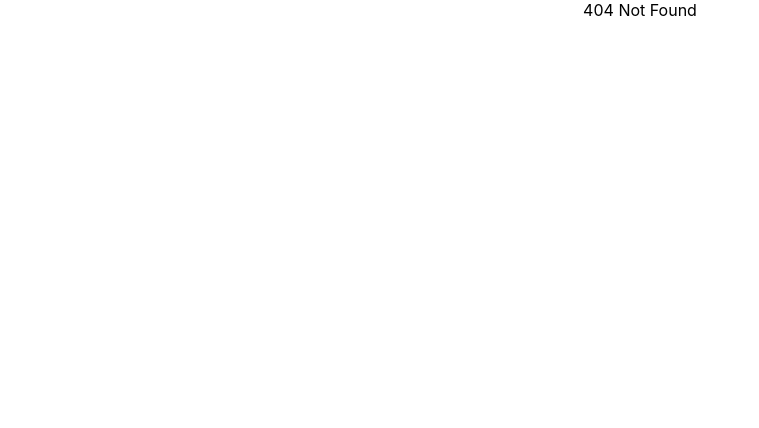
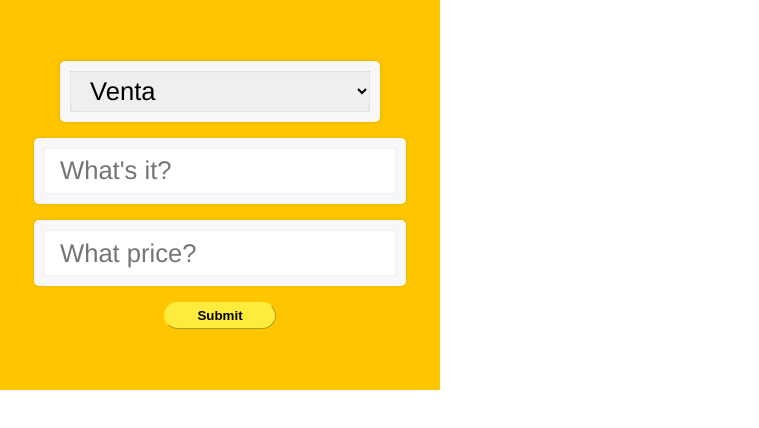
Before and after one commit to jcmpes/kodepop, a React (Create React App) app: page /new-listing in a window 1280 px wide. Before the commit this address led to /404. Shown: the top 428 px of the page, without its empty margins (0-759 px from the left). Built offline with nearby package versions, Linux system fonts and the light colour scheme.

Commit message:
feat: Added SelectField component passing options as props

```diff
--- a/src/App.js
+++ b/src/App.js
@@ -2,7 +2,7 @@ import React from 'react';
 import { BrowserRouter as Router, Switch, Route, Redirect } from 'react-router-dom';
 import storage from './utils/storage'
 import { clearSession } from './api/client';
-import { AdsPage, DetailPage } from './components/ads';
+import { AdsPage, DetailPage, NewListingPage } from './components/ads';
 import Layout from './components/layout';
 import { LoginPage } from './components/auth';
 
@@ -40,6 +40,7 @@ function App({ existingToken }) {
               <LoginPage onLogin={handleLogin} />
             }
           </Route>
+          <Route path="/new-listing" component={NewListingPage} />
           <Route path="/listing/:id">
             {
               routerProps =>
--- a/src/api/adverts.js
+++ b/src/api/adverts.js
@@ -9,6 +9,10 @@ export const getAds = async () => {
 export const getDetail = async id => {
     const url = `${process.env.REACT_APP_API_BASE_URL}/api/v1/adverts/${id}`;
     return client.get(url);
+}
+
+export const newListing = details => {
+    const url = `${process.env.REACT_APP_API_BASE_URL}/api/v1/`
 }
 
 // ([
--- /dev/null
+++ b/src/components/ads/css/NewListingForm.module.css
@@ -0,0 +1,32 @@
+.container {
+    background: #ffc600;
+    height: 350px;
+    width: 400px;
+    display: flex;
+    flex-direction: column;
+    justify-content: center;
+    align-items: center;
+    padding: 20px;
+}
+
+.new-listing-form {
+    width: 100%;
+
+}
+
+.new-listing-form-field {
+    height: 2.5rem;
+    width: 80%;
+    margin-bottom: 1rem;
+    font-family: 'Helvetiva neue', Helvetica, Arial, sans-serif;
+    font-size: 1.6rem;
+    font-weight: 200;
+    border: 10px solid #f7f7f7;
+    box-shadow: 0 0 5px rgba(0, 0, 0, 0.12), inset 0 0 2px rgba(0, 0, 0, 0.19);
+    border-radius: 5px;
+    padding: .2rem 1rem;
+}
+
+#select-sale {
+    height: 3.8rem;
+}
--- a/src/components/ads/index.js
+++ b/src/components/ads/index.js
@@ -1,2 +1,3 @@
-export { AdsPage } from './js'
-export { DetailPage } from './js'
+export { AdsPage } from './js';
+export { DetailPage } from './js';
+export { NewListingPage } from './js';
--- a/src/components/ads/js/NewListingForm.js
+++ b/src/components/ads/js/NewListingForm.js
@@ -1,10 +1,70 @@
+import React from 'react';
+import { Button, FormField, SelectField } from "../../shared";
 
+import newListingFormStyle from '../css/NewListingForm.module.css'
 
 function NewListingForm() {
+    const [formFields, setFormFields] = React.useState({
+        title: '',
+        price: '',
+        sale: true
+    })
+
+    const handleInputChange = e => {
+        setFormFields(oldValues => {
+            return {
+                ...oldValues,
+                [e.target.name]: e.target.value
+            }
+        })
+    }
+
+    const handleSubmit = e => {
+        e.preventDefault();
+    }
 
     return (
-        <div className="container">
-
+        <div className={newListingFormStyle["container"]}>
+            <form className={newListingFormStyle["new-listing-form"]} onSubmit={handleSubmit}>
+                <SelectField
+                    name="sale"
+                    placeholder="Venta"
+                    type="select"
+                    id={newListingFormStyle["select-sale"]}
+                    className={newListingFormStyle["new-listing-form-field"]}
+                    value={formFields.sale}
+                    onChange={handleInputChange}
+                    options={[
+                        {
+                            name: "Venta",
+                            value: true
+                        },
+                        {
+                            name: "Compra",
+                            value: false
+                        }
+                    ]}
+                />
+                <FormField
+                    name="title"
+                    placeholder="What's it?"
+                    type="text"
+                    className={newListingFormStyle["new-listing-form-field"]}
+                    value={formFields.title}
+                    onChange={handleInputChange}
+                />
+                <FormField
+                    name="price"
+                    placeholder="What price?"
+                    type="number"
+                    className={newListingFormStyle["new-listing-form-field"]}
+                    value={formFields.price}
+                    onChange={handleInputChange}
+                />
+                <Button
+                    type="submit"
+                >Submit</Button>
+            </form>
         </div>
     )
 }
--- a/src/components/ads/js/NewListingPage.js
+++ b/src/components/ads/js/NewListingPage.js
@@ -1,4 +1,5 @@
-import
+import NewListingForm from './NewListingForm'
+
 
 const NewListingPage = () => {
 
--- a/src/components/ads/js/index.js
+++ b/src/components/ads/js/index.js
@@ -1,2 +1,3 @@
 export { default as AdsPage } from './AdsPage'
 export { default as DetailPage } from './DetailPage'
+export { default as NewListingPage } from './NewListingPage'
--- /dev/null
+++ b/src/components/shared/SelectField.js
@@ -0,0 +1,25 @@
+import React from 'react';
+
+import './SelectField.css'
+
+function SelectField({ placeholder, options, ...props }) {
+    const [myOptions, setMyOptions] = React.useState(options)
+
+    return (
+        <div>
+            <select
+                className='select-field-input'
+                placeholder={placeholder}
+                {...props}
+            >
+                {console.log(myOptions)}
+                {options.map(element => {
+                    return (<option value={element.value}>{element.name}</option>)
+
+                })}
+            </select>
+        </div>
+    )
+}
+
+export default SelectField;
--- a/src/components/shared/index.js
+++ b/src/components/shared/index.js
@@ -2,3 +2,4 @@ export { default as Button } from './Button';
 export { default as Emojis } from './Emojis';
 export { default as Spinner } from './Spinner';
 export { default as FormField } from './FormField';
+export { default as SelectField } from './SelectField';
```
Also changed, not shown: src/components/shared/SelectField.css (added).
